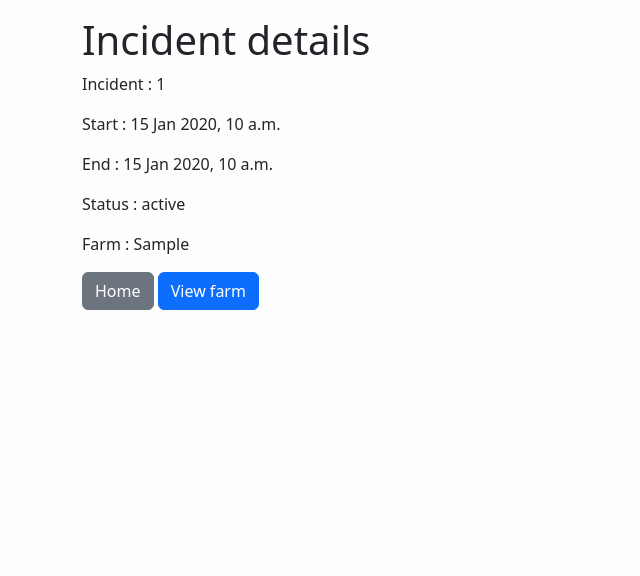
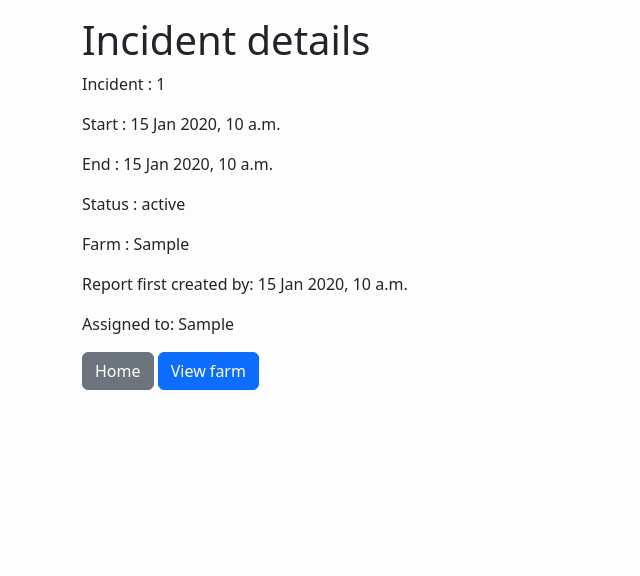
Before and after one commit to AlexMakesSoftware/OddCow, a Django app: template reports/templates/reports/report_detail.html in a window 1280 px wide. Shown: the part 56-632 px from the top of the page, without its empty margins (0-640 px from the left). Run offline with Django 4.2, Linux system fonts and the light colour scheme; a user stored in the database is signed in; tables that the repository leaves empty hold one stand-in row (values such as "Sample post"); the template is opened without the code that fills it: most values are stand-ins (such as "Sample title", 1, 10 or a date in 2020); parts of the project's set-up code (start-up, migrations or seed data) failed here and were passed over; some libraries are stand-ins or nearby versions.

Commit message:
Add users to reports

```diff
--- a/reports/templates/reports/report_detail.html
+++ b/reports/templates/reports/report_detail.html
@@ -19,6 +19,10 @@
         </p>
         <p>Status : {{object.status}}</p>
         <p>Farm : {{object.farm.cph_to_str}}</p>
+
+        <p>Report first created by: {{object.created_by}}</p>
+        <p>Assigned to: {{object.assigned_to}}</p>
+
         <a href="/" class="btn btn-secondary">Home</a>
         <a href="{% url 'search_farm_records' %}?county={{object.farm.county }}&parish={{object.farm.parish}}&holding_number={{object.farm.holding_number}}" class="btn btn-primary">View farm</a>
     </div>
--- a/reports/views.py
+++ b/reports/views.py
@@ -75,7 +75,9 @@ class ReportCreateView(CreateView):
                 farm=farm_copy,
                 start_date=form.cleaned_data['start_date'],
                 end_date=form.cleaned_data['end_date'],
-                status=form.cleaned_data['status']
+                status=form.cleaned_data['status'],
+                created_by=self.request.user,
+                assigned_to=self.request.user
             )
 
         # return super().form_valid(form) we don't want to do this because it will try to save the form for us.
```
Also changed, not shown: reports/models.py (+8 -0 lines), reports/migrations/0005_incidentreport_assigned_to_incidentreport_created_by.py (added).
